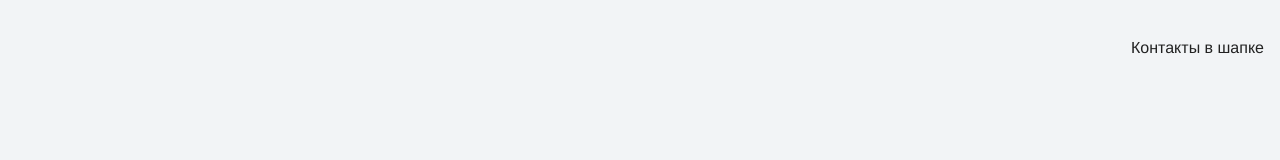
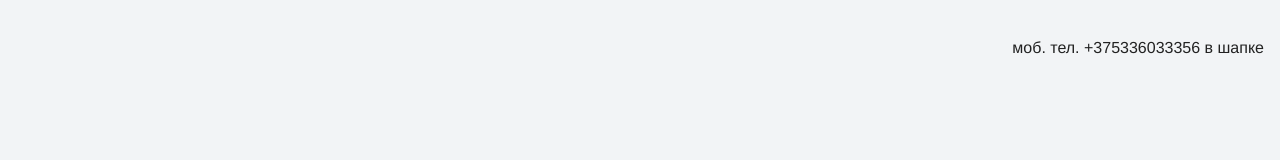
Before and after one commit to godiamondmax/my-site, a plain HTML site: page index.html in a window 1280 px wide. Shown: the top 160 px of the page. Drawn offline with Linux system fonts and the light colour scheme.

Commit message:
моб. тел. +375336033356 в шапке

```diff
--- a/index.html
+++ b/index.html
@@ -10,7 +10,7 @@
   <body>
     <header class="page-header">
       <div class="container">
-      Контакты в шапке
+      моб. тел. +375336033356 в шапке
     </div>
     </header>
 
```
